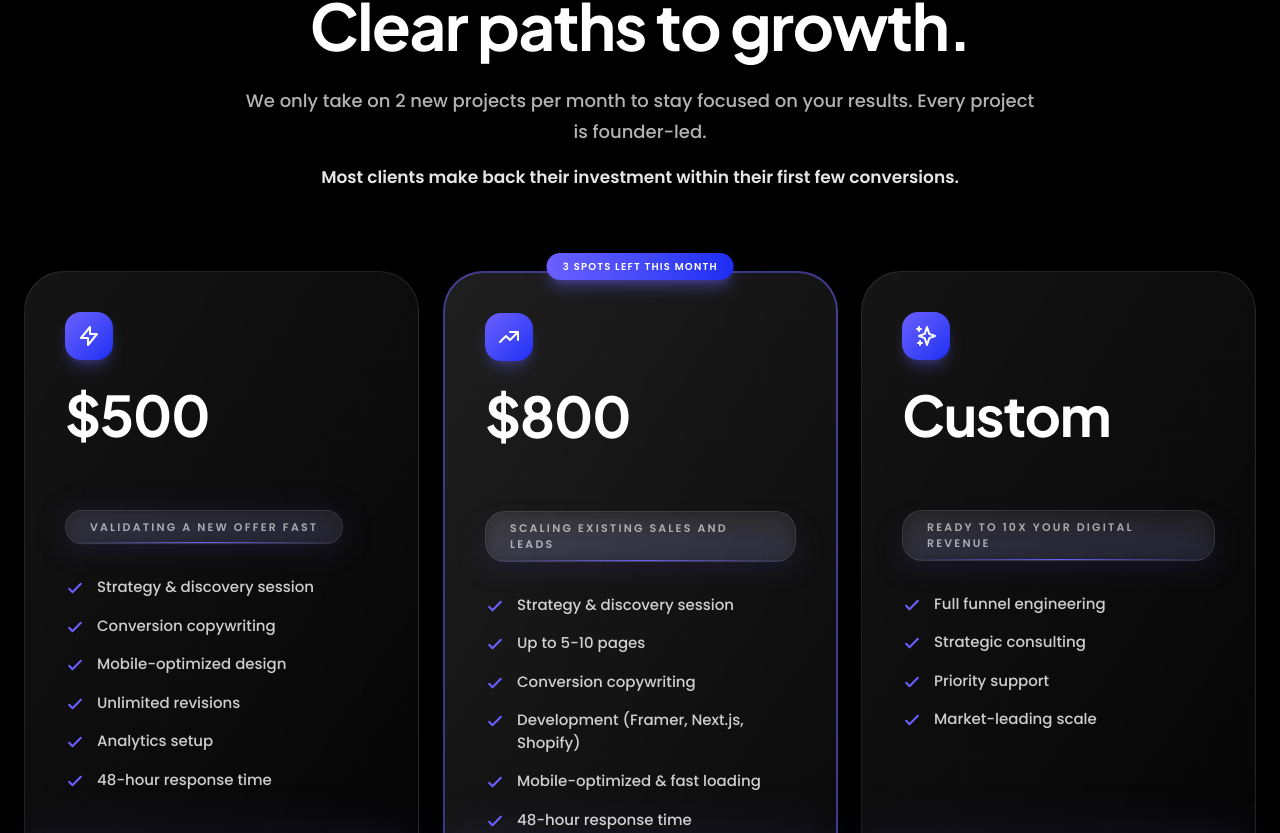
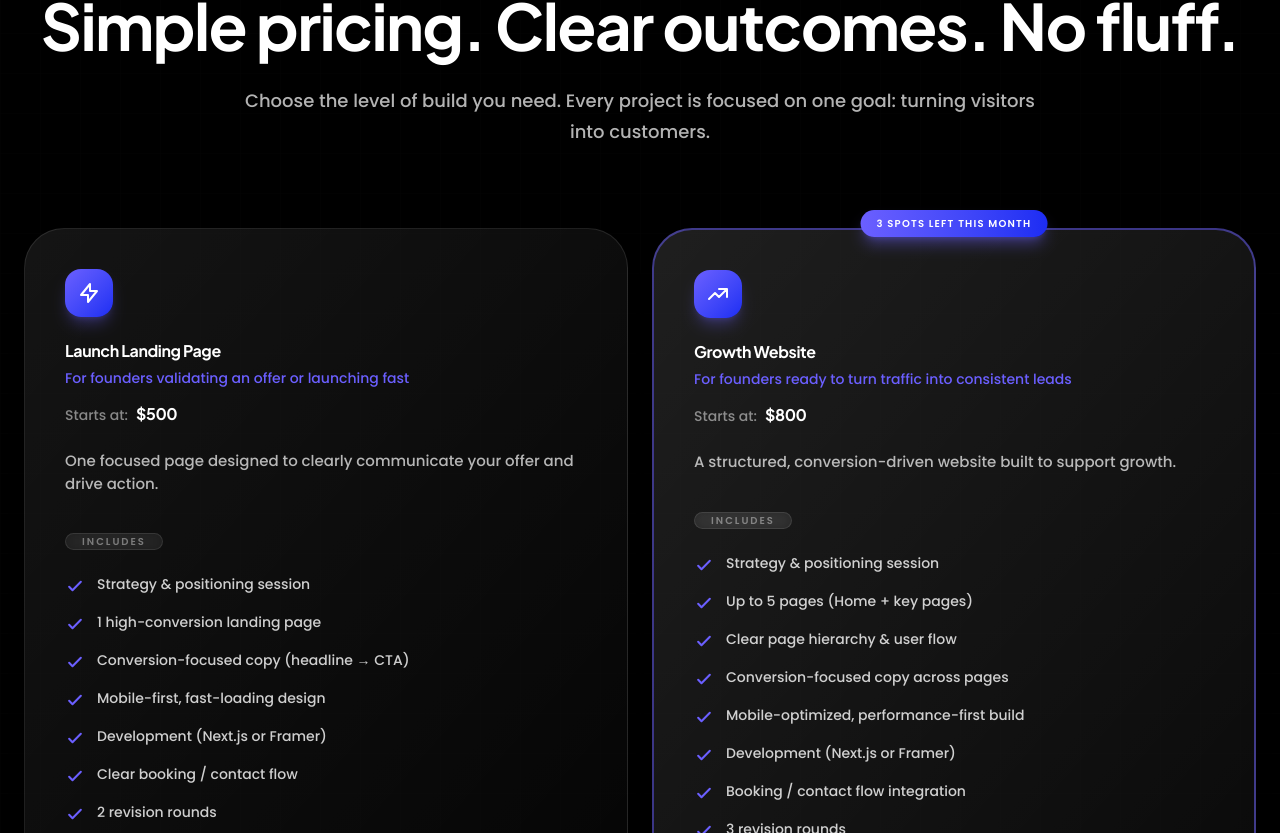
Before and after one commit to varun-vk17/roninbuild, a React (Vite) app: page / in a window 1280 px wide. Shown: the part 4607-5440 px from the top of the page. Built offline with nearby package versions, Linux system fonts and the light colour scheme.

Commit message:
chore: rewrite pricing section content

```diff
--- a/src/App.tsx
+++ b/src/App.tsx
@@ -692,14 +692,18 @@ function PricingSection() {
         </svg>
       ),
       price: "$500",
-      title: "Validating a New Offer Fast",
+      title: "Launch Landing Page",
+      subtitle: "For founders validating an offer or launching fast",
+      description: "One focused page designed to clearly communicate your offer and drive action.",
       features: [
-        "Strategy & discovery session",
-        "Conversion copywriting",
-        "Mobile-optimized design",
-        "Unlimited revisions",
-        "Analytics setup",
-        "48-hour response time"
+        "Strategy & positioning session",
+        "1 high-conversion landing page",
+        "Conversion-focused copy (headline → CTA)",
+        "Mobile-first, fast-loading design",
+        "Development (Next.js or Framer)",
+        "Clear booking / contact flow",
+        "2 revision rounds",
+        "Delivery in 7–10 days"
       ],
       featured: false
     },
@@ -710,33 +714,22 @@ function PricingSection() {
         </svg>
       ),
       price: "$800",
-      title: "Scaling Existing Sales and Leads",
+      title: "Growth Website",
+      subtitle: "For founders ready to turn traffic into consistent leads",
+      description: "A structured, conversion-driven website built to support growth.",
       badge: "3 SPOTS LEFT THIS MONTH",
       features: [
-        "Strategy & discovery session",
-        "Up to 5-10 pages",
-        "Conversion copywriting",
-        "Development (Framer, Next.js, Shopify)",
-        "Mobile-optimized & fast loading",
-        "48-hour response time"
+        "Strategy & positioning session",
+        "Up to 5 pages (Home + key pages)",
+        "Clear page hierarchy & user flow",
+        "Conversion-focused copy across pages",
+        "Mobile-optimized, performance-first build",
+        "Development (Next.js or Framer)",
+        "Booking / contact flow integration",
+        "3 revision rounds",
+        "Delivery in 10–14 days"
       ],
       featured: true
-    },
-    {
-      icon: (
-        <svg className="w-6 h-6" fill="none" stroke="currentColor" viewBox="0 0 24 24" xmlns="http://www.w3.org/2000/svg">
-          <path strokeLinecap="round" strokeLinejoin="round" strokeWidth={2} d="M5 3v4M3 5h4M6 17v4m-2-2h4m5-16l2.286 6.857L21 12l-5.714 2.143L13 21l-2.286-6.857L5 12l5.714-2.143L13 3z" />
-        </svg>
-      ),
-      price: "Custom",
-      title: "Ready to 10x Your Digital Revenue",
-      features: [
-        "Full funnel engineering",
-        "Strategic consulting",
-        "Priority support",
-        "Market-leading scale"
-      ],
-      featured: false
     }
   ];
 
@@ -770,25 +763,19 @@ function PricingSection() {
               id="pricing-heading"
               className="font-['Plus_Jakarta_Sans',sans-serif] font-bold text-[clamp(36px,5.5vw,64px)] text-white leading-[1.15] mb-6 tracking-tight"
             >
-              Clear paths to growth.
+              Simple pricing. Clear outcomes. No fluff.
             </h2>
           </BlurFade>
 
           <FadeIn delay={0.4}>
             <p className="font-['Poppins',sans-serif] font-medium text-[clamp(16px,1.8vw,18px)] text-white/70 leading-[1.7] max-w-[800px] mx-auto mb-4">
-              We only take on 2 new projects per month to stay focused on your results. Every project is founder-led.
-            </p>
-          </FadeIn>
-
-          <FadeIn delay={0.6}>
-            <p className="font-['Poppins',sans-serif] font-semibold text-[clamp(15px,1.6vw,17px)] text-white/90 leading-[1.6] max-w-[700px] mx-auto">
-              Most clients make back their investment within their first few conversions.
+              Choose the level of build you need. Every project is focused on one goal: turning visitors into customers.
             </p>
           </FadeIn>
         </div>
 
         {/* Pricing Cards */}
-        <div className="grid grid-cols-1 lg:grid-cols-3 gap-6 sm:gap-6 mb-10 sm:mb-16">
+        <div className="grid grid-cols-1 lg:grid-cols-2 gap-6 sm:gap-6 mb-10 sm:mb-16 max-w-[1000px] mx-auto">
           {packages.map((pkg, index) => (
             <ScaleIn key={index} delay={0.2 * index}>
               <div
@@ -817,21 +804,35 @@ function PricingSection() {
                   {pkg.icon}
                 </div>
 
-                {/* Price */}
+                {/* Title and Subtitle */}
                 <div className="mb-4 relative z-10">
-                  <h3 className="font-['Plus_Jakarta_Sans',sans-serif] font-bold text-[clamp(42px,5vw,56px)] text-white leading-[1.1] tracking-tight">
-                    {pkg.price}
+                  <h3 className="font-['Plus_Jakarta_Sans',sans-serif] font-bold text-[28px] text-white leading-[1.2] tracking-tight mb-2">
+                    {pkg.title}
                   </h3>
+                  <p className="font-['Poppins',sans-serif] font-medium text-[14px] text-[#6B5FFF] leading-relaxed">
+                    {pkg.subtitle}
+                  </p>
                 </div>
 
-                {/* Title */}
-                <div className="inline-block bg-white/5 backdrop-blur-sm rounded-[20px] px-6 py-2 border border-white/10 mb-8 relative mt-12 sm:mt-8">
-                  {/* Bottom glow effect */}
-                  <div className="absolute bottom-0 left-0 right-0 h-[1px] bg-gradient-to-r from-transparent via-[#6B5FFF] to-transparent" aria-hidden="true" />
-                  <div className="absolute bottom-0 left-0 right-0 h-[40px] bg-gradient-to-t from-[#6B5FFF]/25 via-[#6B5FFF]/10 to-transparent blur-lg" aria-hidden="true" />
+                {/* Price */}
+                <div className="mb-6 relative z-10">
+                  <div className="flex items-baseline gap-2">
+                    <span className="text-white/50 text-[14px] font-['Poppins',sans-serif]">Starts at:</span>
+                    <span className="font-['Plus_Jakarta_Sans',sans-serif] font-bold text-[clamp(32px,4vw,40px)] text-white leading-[1.1] tracking-tight">
+                      {pkg.price}
+                    </span>
+                  </div>
+                </div>
 
-                  <p className="font-['Poppins',sans-serif] font-semibold text-[11px] tracking-[0.2em] uppercase text-white/60 relative z-10">
-                    {pkg.title}
+                {/* Description */}
+                <p className="font-['Poppins',sans-serif] font-normal text-[15px] text-white/70 leading-relaxed mb-8 relative z-10">
+                  {pkg.description}
+                </p>
+
+                {/* Includes Badge */}
+                <div className="inline-block bg-white/5 backdrop-blur-sm rounded-[20px] px-4 py-1 border border-white/10 mb-6 relative">
+                  <p className="font-['Poppins',sans-serif] font-semibold text-[10px] tracking-[0.2em] uppercase text-white/40">
+                    Includes
                   </p>
                 </div>
 
@@ -842,7 +843,7 @@ function PricingSection() {
                       <svg className="w-5 h-5 text-[#6B5FFF] shrink-0 mt-0.5" fill="none" stroke="currentColor" viewBox="0 0 24 24" xmlns="http://www.w3.org/2000/svg">
                         <path strokeLinecap="round" strokeLinejoin="round" strokeWidth={2.5} d="M5 13l4 4L19 7" />
                       </svg>
-                      <span className="font-['Poppins',sans-serif] font-medium text-[15px] text-white/80 leading-relaxed">
+                      <span className="font-['Poppins',sans-serif] font-medium text-[14px] text-white/80 leading-relaxed">
                         {feature}
                       </span>
                     </li>
@@ -853,8 +854,14 @@ function PricingSection() {
           ))}
         </div>
 
-        {/* Guarantee Section */}
-        <div className="max-w-[900px] mx-auto">
+        {/* Guarantee Section and Credibility Line */}
+        <div className="max-w-[900px] mx-auto mt-20">
+          <div className="text-center mb-12">
+            <p className="font-['Poppins',sans-serif] font-semibold text-[clamp(14px,1.6vw,16px)] text-white/90 leading-[1.6]">
+              We take on only 2 projects per month to stay focused on quality and execution.
+            </p>
+          </div>
+
           <div className="bg-gradient-to-br from-[#6B5FFF]/15 to-[#1D2CF3]/10 backdrop-blur-lg rounded-[40px] p-10 sm:p-12 border border-[#6B5FFF]/30 shadow-2xl relative overflow-hidden">
             {/* Bottom glow effect */}
             <div className="absolute bottom-0 left-0 right-0 h-[2px] bg-gradient-to-r from-transparent via-[#6B5FFF] to-transparent" aria-hidden="true" />
```
